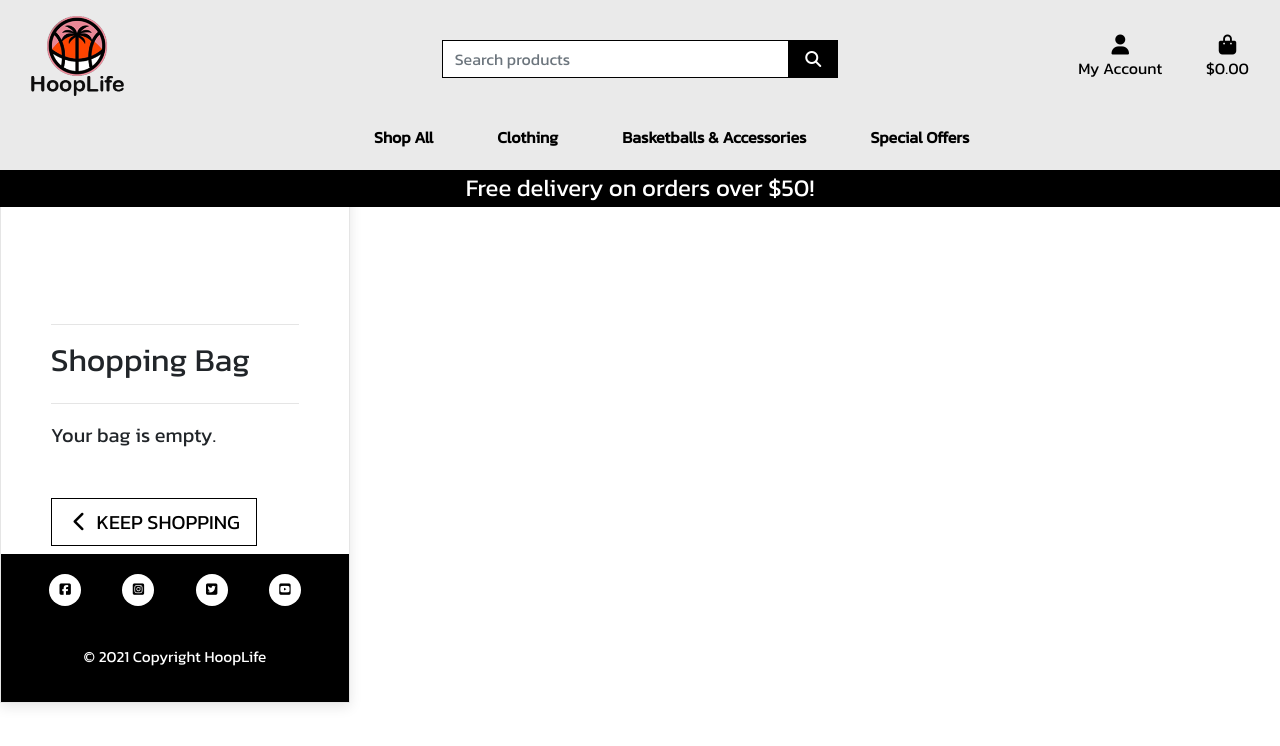
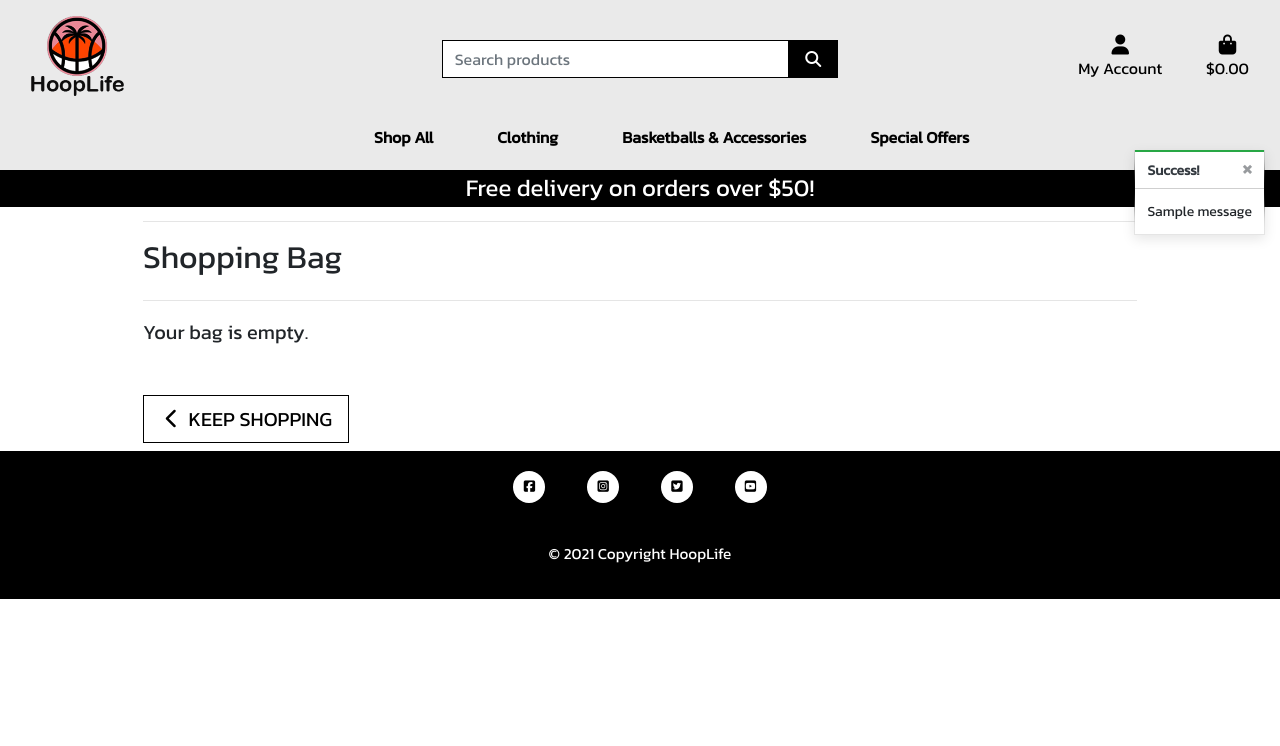
Before and after one commit to Joe2308/hooplife-ms4, a Django app: page /bag/ in a window 1280 px wide. Shown: the top 746 px of the page. Run offline with Django 3.2, Linux system fonts and the light colour scheme; tables that the repository leaves empty hold one stand-in row (values such as "Sample post"); one stand-in notice (Sample message) is shown; some libraries are stand-ins or nearby versions; some web fonts are replaced.

Commit message:
Djano message levels added to call toasts in base.html

```diff
--- a/bag/views.py
+++ b/bag/views.py
@@ -1,4 +1,7 @@
-from django.shortcuts import render, redirect, reverse, HttpResponse
+from django.shortcuts import render, redirect, reverse, HttpResponse, get_object_or_404
+from django.contrib import messages
+
+from products.models import Product
 
 # Create your views here.
 
@@ -11,6 +14,7 @@ def view_bag(request):
 def add_to_bag(request, item_id):
     """ Add a quantity of the specified product to the shopping bag """
 
+    product = Product.objects.get(pk=item_id)
     quantity = int(request.POST.get('quantity'))
     redirect_url = request.POST.get('redirect_url')
     size = None
@@ -31,6 +35,7 @@ def add_to_bag(request, item_id):
             bag[item_id] += quantity
         else:
             bag[item_id] = quantity
+            messages.success(request, f'Added {product.name} to your bag')
 
     request.session['bag'] = bag
     return redirect(redirect_url)
--- a/static/css/base.css
+++ b/static/css/base.css
@@ -110,6 +110,22 @@ a.category-badge > span.badge:hover {
 
 .bg-black {
     background: #000 !important;
+}
+
+/* Toast Messages */
+.message-container {
+    position: fixed;
+    top: 150px;
+    right: 15px;
+    z-index: 99999999999;
+}
+
+.custom-toast {
+    overflow: visible;
+}
+
+.toast-capper {
+    height: 2px;
 }
 
 /* -------------------------------- Media Queries */
--- a/templates/base.html
+++ b/templates/base.html
@@ -124,11 +124,22 @@
   </div>
     </header>
 
+    <!-- Django Messages -->
     {% if messages %}
         <div class="message-container">
-          {% for message in messages %}
-            {% include 'includes/toasts/toast_success.html' %}
-          {% endfor %}
+            {% for message in messages%}
+                {% with message.level as level %}
+                    {% if level == 40 %}
+                        {% include 'includes/toasts/toast_error.html' %}
+                    {% elif level == 30 %}
+                        {% include 'includes/toasts/toast_warning.html' %}
+                    {% elif level == 25 %}
+                        {% include 'includes/toasts/toast_success.html' %}
+                    {% else %}
+                        {% include 'includes/toasts/toast_info.html' %}
+                    {% endif %}
+                {% endwith %}
+            {% endfor %}
         </div>
     {% endif %}
 
--- a/templates/includes/toasts/toast_success.html
+++ b/templates/includes/toasts/toast_success.html
@@ -8,9 +8,6 @@
         </button>
     </div>
     <div class="toast-body bg-white">
-        <div class="row">
-            <div class="col">
-                {{ message }}
-                <hr class="mt-1 mb-3">
-            </div>
-        </div>
+        {{ message }}
+    </div>
+</div>
```
Also changed, not shown: bag/templatetags/__init__.py (deleted, +0 -7 lines).
